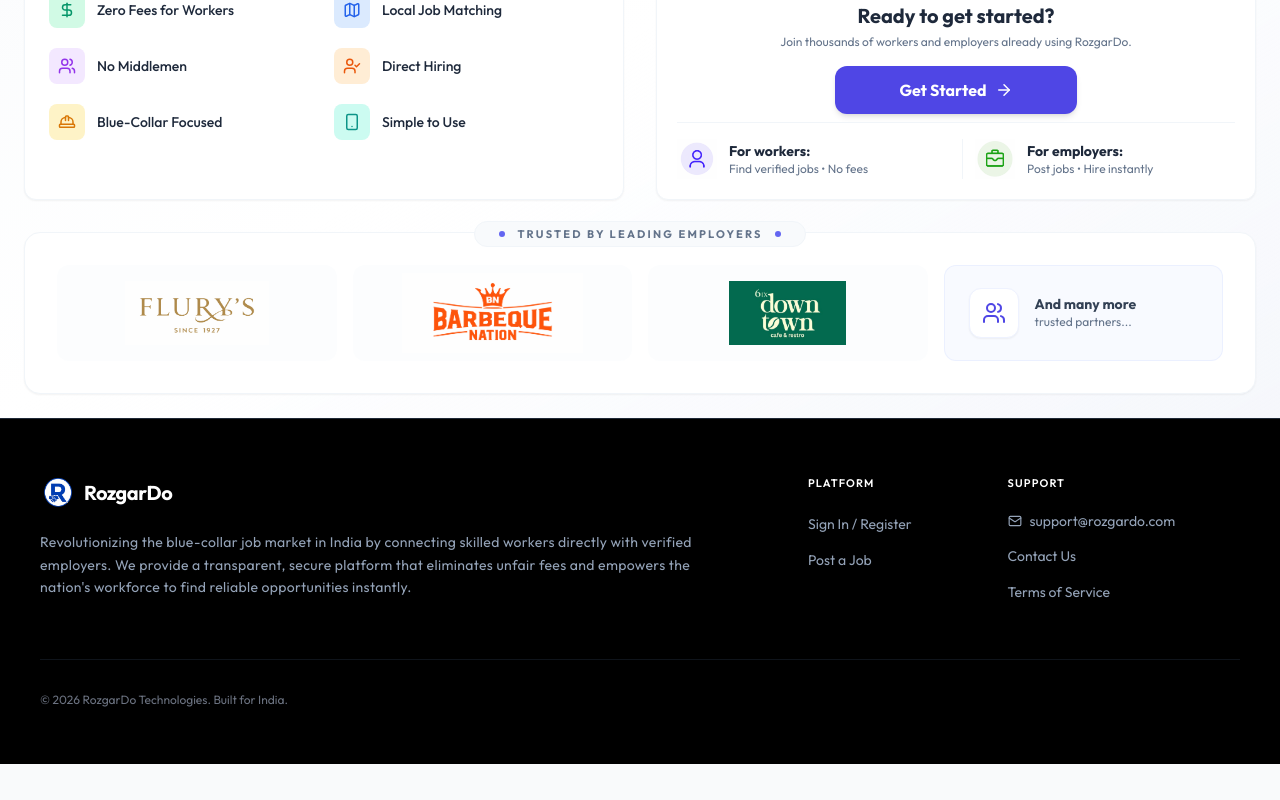
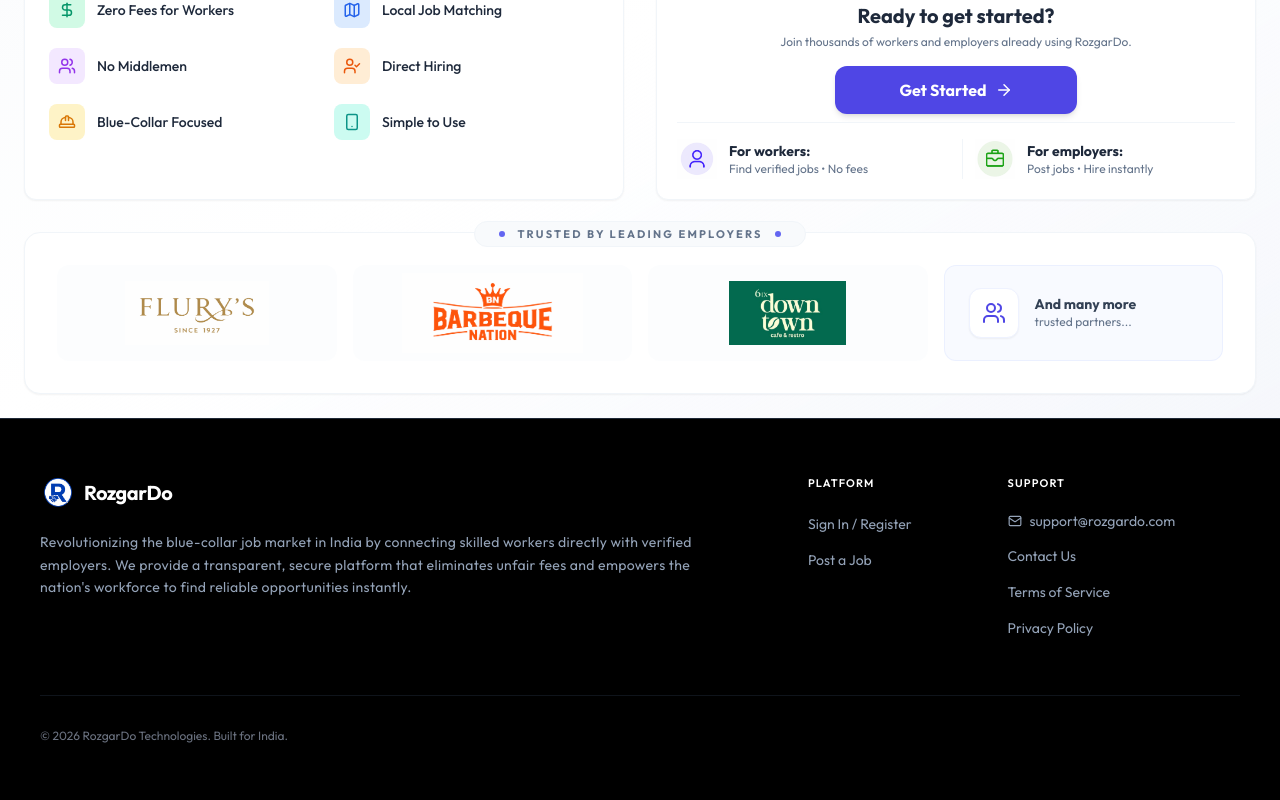
Before and after one commit to RozgarDo/rozgardo-frontend, a React (Vite) app: page /onboarding in a window 1280 px wide. Shown: the part 431-1231 px from the top of the page. Before the commit the page ends 1195 px from the top, so only its background shows below. Built offline with nearby package versions, Linux system fonts and the light colour scheme.

Commit message:
Fixed the Footer

```diff
--- a/src/components/Footer.jsx
+++ b/src/components/Footer.jsx
@@ -63,6 +63,8 @@
                   Terms of Service
                 </Link>
               </li>
+
+              <li><Link to="/privacy" className="text-slate-400 hover:text-indigo-400 text-sm transition-colors">Privacy Policy</Link></li>
             </ul>
           </div>
         </div>
```
